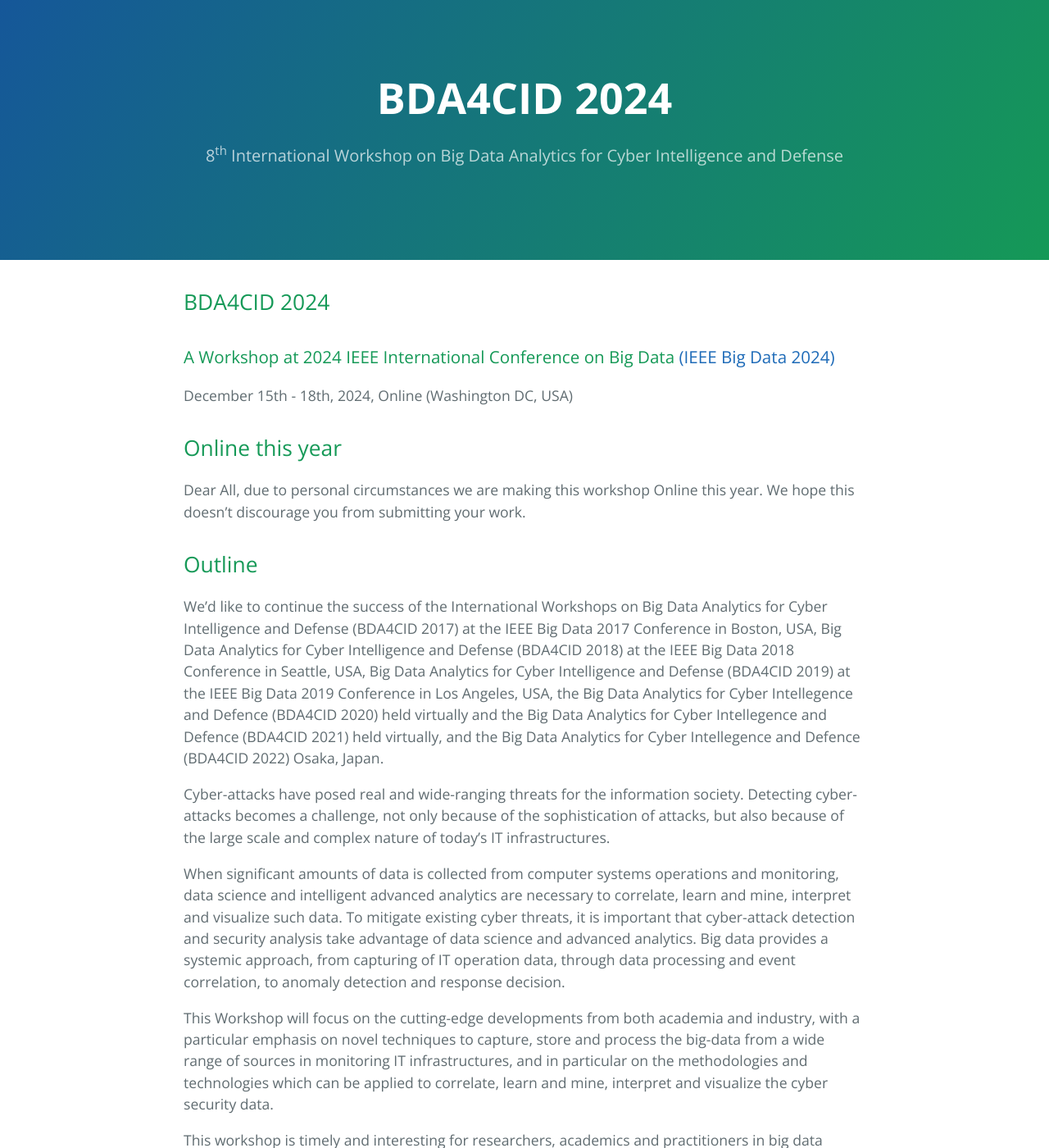
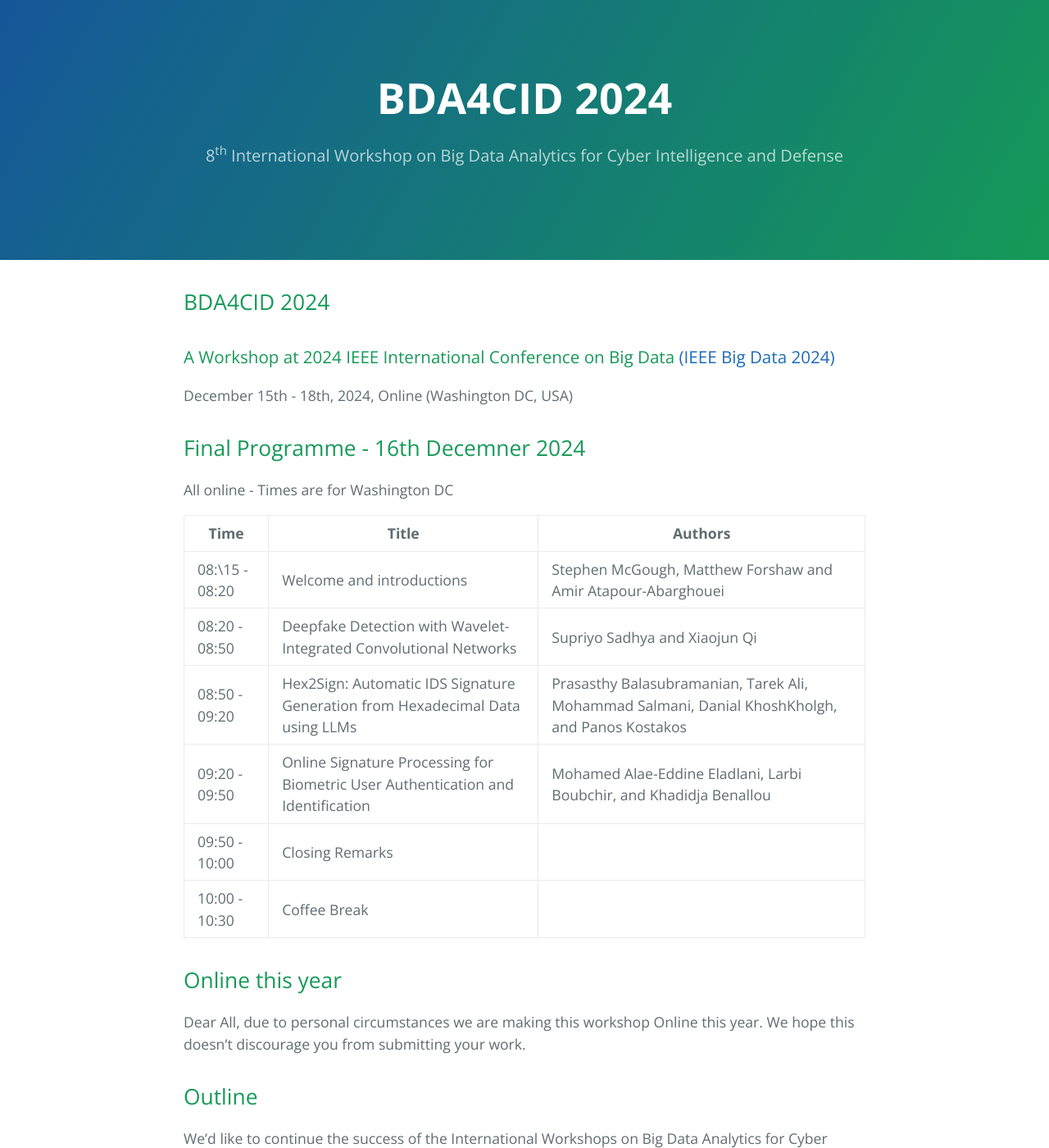
Before and after one commit to bda4cid/bda4cid.github.io, a Jekyll site: the page built from index.md, in a window 1280 px wide and 1400 px high. Shown: the whole window at 82% size. Built offline with Jekyll 4.4.1, drawn with Linux system fonts in a browser that asks for light colours; our own code applies the rules of GitHub Pages for plain Markdown files.

Commit message:
Update index.md
Added programme

```diff
--- a/index.md
+++ b/index.md
@@ -5,6 +5,18 @@
 
 ### A Workshop at 2024 IEEE International Conference on Big Data [(IEEE Big Data 2024)](http://bigdataieee.org/BigData2024/)
 December 15th - 18th, 2024, Online (Washington DC, USA)
+
+## Final Programme - 16th Decemner 2024
+All online - Times are for Washington DC
+
+| Time             | Title                     | Authors        |
+|------------------|---------------------------|----------------|
+| 08:\15 - 08\:20	 | Welcome and introductions | Stephen McGough, Matthew Forshaw and Amir Atapour-Abarghouei |
+| 08\:20 - 08\:50	 | Deepfake Detection with Wavelet-Integrated Convolutional Networks | Supriyo Sadhya and Xiaojun Qi |
+| 08\:50 - 09\:20	 | Hex2Sign: Automatic IDS Signature Generation from Hexadecimal Data using LLMs | Prasasthy Balasubramanian, Tarek Ali, Mohammad Salmani, Danial KhoshKholgh, and Panos Kostakos |
+| 09\:20 - 09\:50  | Online Signature Processing for Biometric User Authentication and Identification | Mohamed Alae-Eddine Eladlani, Larbi Boubchir, and Khadidja Benallou |
+| 09\:50 - 10\:00	 | Closing Remarks | |
+| 10\:00 - 10\:30	 | Coffee Break | |
 
 ## Online this year
 Dear All, due to personal circumstances we are making this workshop Online this year. We hope this doesn't discourage you from submitting your work.
```
